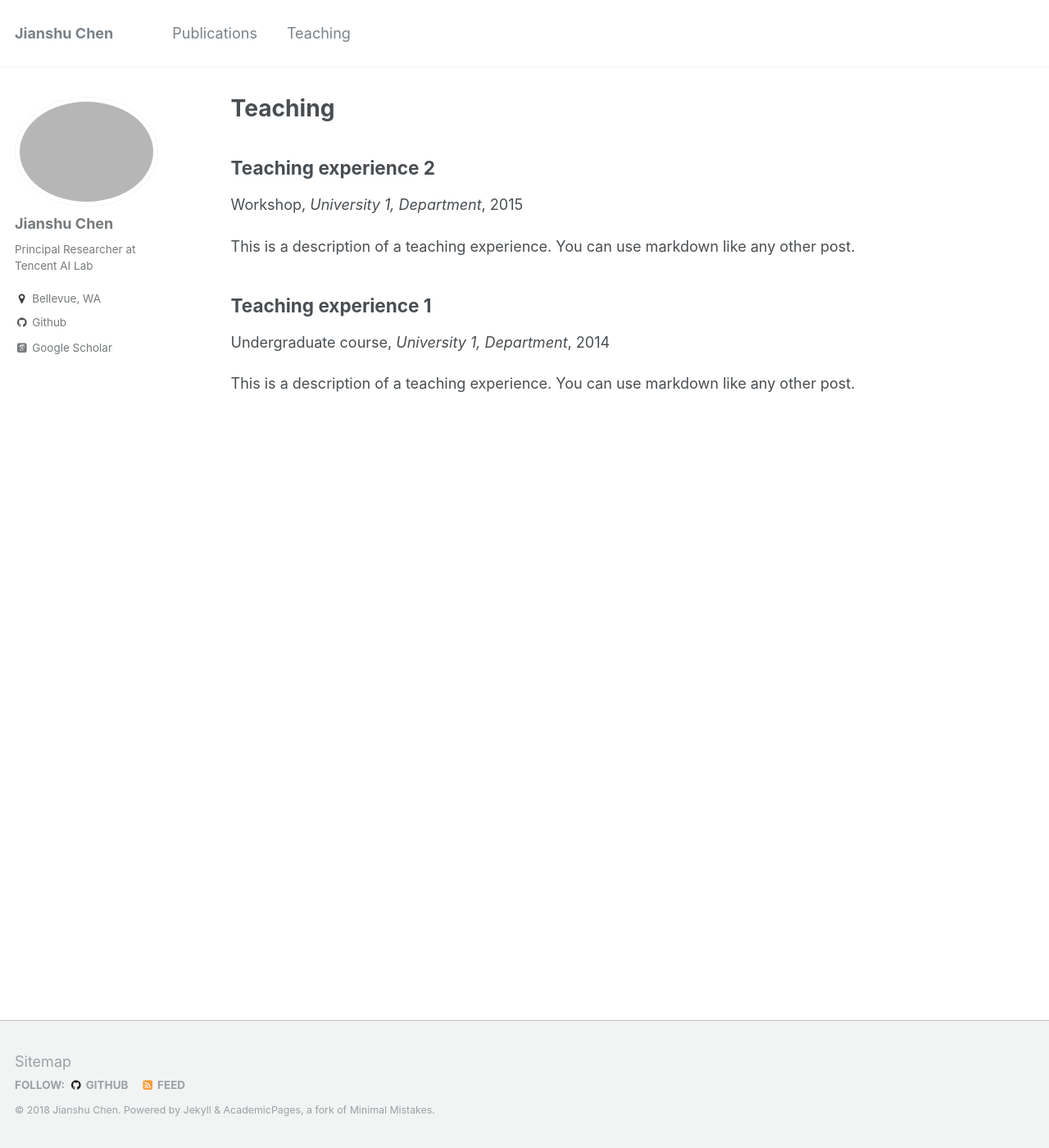
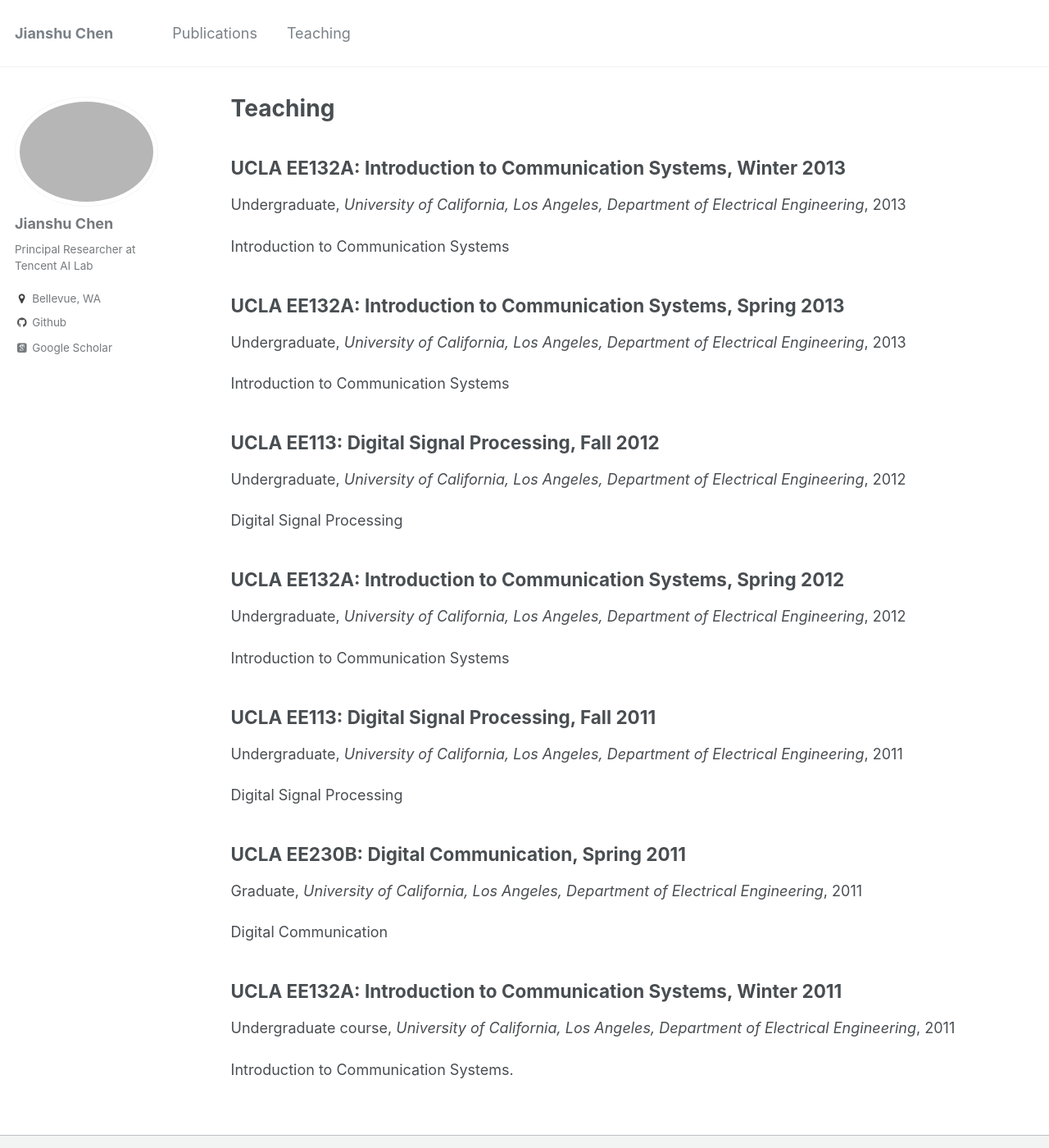
Before and after one commit to chenjianshu/chenjianshu.github.io, a Jekyll site: the page built from _pages/teaching.html, in a window 1280 px wide and 1400 px high. Shown: the whole window at 82% size. Built offline with Jekyll 4.4.1, drawn with Linux system fonts in a browser that asks for light colours; some web fonts are replaced.

Commit message:
Revise teaching

```diff
--- a/_config.yml
+++ b/_config.yml
@@ -253,20 +253,20 @@ permalink: /:categories/:title/
 timezone: America/Los_Angeles # http://en.wikipedia.org/wiki/List_of_tz_database_time_zones
 
 
-## Plugins
-#gems:
-#  - jekyll-paginate
-#  - jekyll-sitemap
-#  - jekyll-gist
-#  - jekyll-feed
-#  - jekyll-redirect-from
-## mimic GitHub Pages with --safe
-#whitelist:
-#  - jekyll-paginate
-#  - jekyll-sitemap
-#  - jekyll-gist
-#  - jekyll-feed
-#  - jemoji
+# Plugins
+gems:
+  - jekyll-paginate
+  - jekyll-sitemap
+  - jekyll-gist
+  - jekyll-feed
+  - jekyll-redirect-from
+# mimic GitHub Pages with --safe
+whitelist:
+  - jekyll-paginate
+  - jekyll-sitemap
+  - jekyll-gist
+  - jekyll-feed
+  - jemoji
 
 
 # Archives
--- /dev/null
+++ b/_teaching/2011-fall-teaching-3.md
@@ -0,0 +1,11 @@
+---
+title: "UCLA EE113: Digital Signal Processing, Fall 2011"
+collection: teaching
+type: "Undergraduate"
+permalink: /teaching/2011-fall-teaching-3
+venue: "University of California, Los Angeles, Department of Electrical Engineering"
+date: 2011-09-01
+location: "Los Angeles, CA, USA"
+---
+
+Digital Signal Processing
--- /dev/null
+++ b/_teaching/2011-spring-teaching-2.md
@@ -0,0 +1,11 @@
+---
+title: "UCLA EE230B: Digital Communication, Spring 2011"
+collection: teaching
+type: "Graduate"
+permalink: /teaching/2011-spring-teaching-2
+venue: "University of California, Los Angeles, Department of Electrical Engineering"
+date: 2011-04-01
+location: "Los Angeles, CA, USA"
+---
+
+Digital Communication
--- /dev/null
+++ b/_teaching/2011-winter-teaching-1.md
@@ -0,0 +1,11 @@
+---
+title: "UCLA EE132A: Introduction to Communication Systems, Winter 2011"
+collection: teaching
+type: "Undergraduate course"
+permalink: /teaching/2011-winter-teaching-1
+venue: "University of California, Los Angeles, Department of Electrical Engineering"
+date: 2011-01-03
+location: "Los Angeles, CA, USA"
+---
+
+Introduction to Communication Systems.
--- /dev/null
+++ b/_teaching/2012-fall-teaching-5.md
@@ -0,0 +1,11 @@
+---
+title: "UCLA EE113: Digital Signal Processing, Fall 2012"
+collection: teaching
+type: "Undergraduate"
+permalink: /teaching/2012-fall-teaching-5
+venue: "University of California, Los Angeles, Department of Electrical Engineering"
+date: 2012-09-01
+location: "Los Angeles, CA, USA"
+---
+
+Digital Signal Processing
--- /dev/null
+++ b/_teaching/2012-spring-teaching-4.md
@@ -0,0 +1,11 @@
+---
+title: "UCLA EE132A: Introduction to Communication Systems, Spring 2012"
+collection: teaching
+type: "Undergraduate"
+permalink: /teaching/2012-spring-teaching-4
+venue: "University of California, Los Angeles, Department of Electrical Engineering"
+date: 2012-04-01
+location: "Los Angeles, CA, USA"
+---
+
+Introduction to Communication Systems
--- /dev/null
+++ b/_teaching/2013-spring-teaching-7.md
@@ -0,0 +1,11 @@
+---
+title: "UCLA EE132A: Introduction to Communication Systems, Spring 2013"
+collection: teaching
+type: "Undergraduate"
+permalink: /teaching/2013-spring-teaching-7
+venue: "University of California, Los Angeles, Department of Electrical Engineering"
+date: 2013-04-01
+location: "Los Angeles, CA, USA"
+---
+
+Introduction to Communication Systems
--- /dev/null
+++ b/_teaching/2013-winter-teaching-6.md
@@ -0,0 +1,11 @@
+---
+title: "UCLA EE132A: Introduction to Communication Systems, Winter 2013"
+collection: teaching
+type: "Undergraduate"
+permalink: /teaching/2013-winter-teaching-6
+venue: "University of California, Los Angeles, Department of Electrical Engineering"
+date: 2013-04-01
+location: "Los Angeles, CA, USA"
+---
+
+Introduction to Communication Systems
--- a/_teaching/2014-spring-teaching-1.md
+++ /dev/null
@@ -1,20 +0,0 @@
----
-title: "Teaching experience 1"
-collection: teaching
-type: "Undergraduate course"
-permalink: /teaching/2014-spring-teaching-1
-venue: "University 1, Department"
-date: 2014-01-01
-location: "City, Country"
----
-
-This is a description of a teaching experience. You can use markdown like any other post.
-
-Heading 1
-======
-
-Heading 2
-======
-
-Heading 3
-======
--- a/_teaching/2015-spring-teaching-2.md
+++ /dev/null
@@ -1,20 +0,0 @@
----
-title: "Teaching experience 2"
-collection: teaching
-type: "Workshop"
-permalink: /teaching/2015-spring-teaching-1
-venue: "University 1, Department"
-date: 2015-01-01
-location: "City, Country"
----
-
-This is a description of a teaching experience. You can use markdown like any other post.
-
-Heading 1
-======
-
-Heading 2
-======
-
-Heading 3
-======
```
